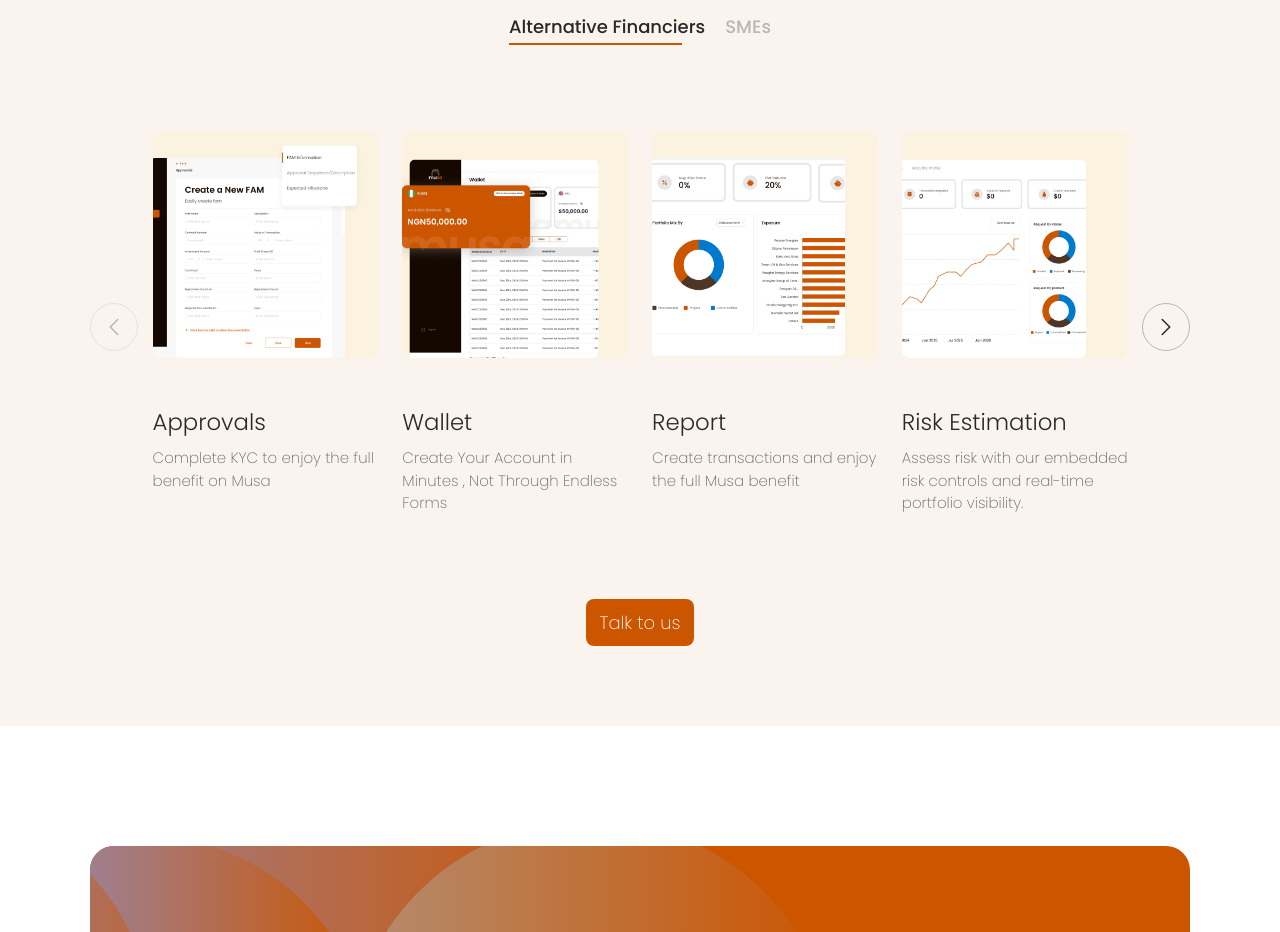
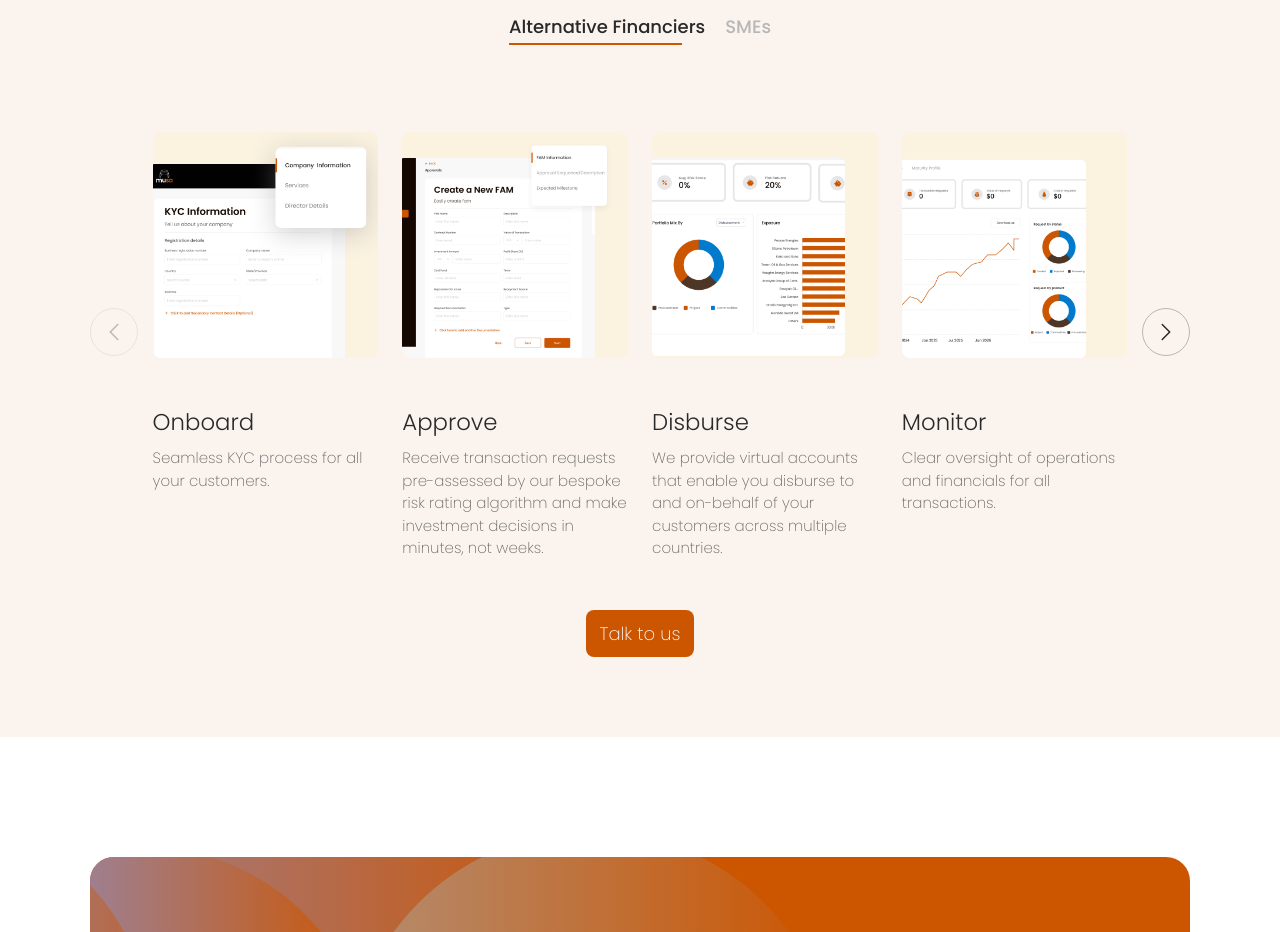
Before and after one commit to MonedaHQ/musa, a Next.js app: page /see-how in a window 1280 px wide. Shown: the part 1060-1992 px from the top of the page. Built offline with nearby package versions, Linux system fonts and the light colour scheme; no server answers.

Commit message:
fixed content and css issues

```diff
--- a/src/pages/homepage/Herosection.jsx
+++ b/src/pages/homepage/Herosection.jsx
@@ -38,6 +38,7 @@ function HeroContent() {
       <WordAnimator
         text="Imagine Private Credit, But Without Fear"
         highlightWords={{ Fear: 'var(--color-orange)' }}
+        as="h1"
       />
       <h4>
         Musa is a unified credit management and payment infrastructure built to
--- a/src/pages/homepage/styles/herosection.module.css
+++ b/src/pages/homepage/styles/herosection.module.css
@@ -1,8 +1,7 @@
 .heroSection {
   position: relative;
   width: 100%;
-  height: 100vh;
-  min-height: 800px; /* Ensure it doesn't get too squashed on small screens */
+  min-height: 100vh;
   overflow: hidden;
   background-color: #140800;
   color: var(--color-white);
@@ -10,15 +9,18 @@
   display: flex;
   flex-direction: column;
   padding-top: 8rem; /* Space for fixed header */
+  padding-bottom: 0;
 }
 
 .container {
   width: 100%;
-  height: 100%;
+  flex: 1;
   display: grid;
   grid-template-rows: 1fr auto;
   align-items: center;
   justify-items: center;
+  row-gap: 3rem;
+  padding: 2rem 0 0;
 }
 
 .ellipseTop,
@@ -46,10 +48,9 @@
   z-index: 1;
 
   width: 50%;
-  margin: auto;
 
   display: grid;
-  row-gap: 3rem;
+  row-gap: 2rem;
   justify-items: center;
   text-align: center;
 }
@@ -154,6 +155,82 @@
   }
 
   .container {
-    gap: 4rem;
+    row-gap: 2rem;
   }
 }
+
+/* Height-based media queries for short screens (e.g., 13" MacBook) */
+@media (max-height: 850px) {
+  .heroSection {
+    padding-top: 7rem;
+  }
+
+  .container {
+    row-gap: 2rem;
+    padding-top: 1rem;
+  }
+
+  .heroContent {
+    row-gap: 1.5rem;
+  }
+
+  .heroContent h4 {
+    font-size: 1.8rem;
+    line-height: 1.4;
+  }
+
+  .ctaButtons {
+    margin-top: 0.5rem;
+    gap: 1.5rem;
+  }
+}
+
+@media (max-height: 750px) {
+  .heroSection {
+    padding-top: 6rem;
+  }
+
+  .container {
+    row-gap: 1.5rem;
+    padding-top: 0.5rem;
+  }
+
+  .heroContent {
+    row-gap: 1rem;
+  }
+
+  .heroContent h4 {
+    font-size: 1.6rem;
+  }
+
+  .ctaButtons {
+    margin-top: 0;
+    gap: 1rem;
+  }
+
+  .dashboardPreview {
+    width: 85%;
+  }
+}
+
+@media (max-height: 650px) {
+  .heroSection {
+    padding-top: 5rem;
+  }
+
+  .container {
+    row-gap: 1rem;
+  }
+
+  .heroContent {
+    row-gap: 0.8rem;
+  }
+
+  .heroContent h4 {
+    font-size: 1.4rem;
+  }
+
+  .dashboardPreview {
+    width: 90%;
+  }
+}
--- a/src/pages/seehow/HowItWorks.jsx
+++ b/src/pages/seehow/HowItWorks.jsx
@@ -17,30 +17,33 @@ const tabs = [
 
 const financiersSteps = [
   {
-    image: '/assets/screens/fam.png',
-    title: 'Approvals',
-    description: 'Complete KYC to enjoy the full benefit on Musa',
+    image: '/assets/screens/confirm-kyc.png',
+    title: 'Onboard',
+    description: 'Seamless KYC process for all your customers.',
   },
   {
-    image: '/assets/screens/wallet-overview.png',
-    title: 'Wallet',
-    description: 'Create Your Account in Minutes , Not Through Endless Forms',
+    image: '/assets/screens/fam.png',
+    title: 'Approve',
+    description:
+      'Receive transaction requests pre-assessed by our bespoke risk rating algorithm and make investment decisions in minutes, not weeks.',
   },
   {
     image: '/assets/screens/reporting-2.png',
-    title: 'Report',
-    description: 'Create transactions and enjoy the full Musa benefit',
+    title: 'Disburse',
+    description:
+      'We provide virtual accounts that enable you disburse to and on-behalf of your customers across multiple countries.',
   },
   {
     image: '/assets/screens/risk-estimation.png',
-    title: 'Risk Estimation',
+    title: 'Monitor',
     description:
-      'Assess risk with our embedded risk controls and real-time portfolio visibility.',
+      'Clear oversight of operations and financials for all transactions.',
   },
   {
-    image: '/assets/screens/transaction-management.png',
-    title: 'Transaction Management',
-    description: 'Manage transactions efficiently with our unified platform.',
+    image: '/assets/screens/reporting.png',
+    title: 'Report',
+    description:
+      'View real-time updates through our dashboards and maturity profile.',
   },
 ];
 
@@ -174,9 +177,21 @@ function HowItWorks() {
         </div>
 
         <div className={styles.ctaWrapper}>
-          <Button variant="secondary" onClick={() => handleScrollTo('contact', 100)}>
-            Talk to us
-          </Button>
+          {activeTab === 'financiers' ? (
+            <Button
+              variant="secondary"
+              onClick={() => handleScrollTo('contact', 100)}
+            >
+              Talk to us
+            </Button>
+          ) : (
+            <Button
+              variant="secondary"
+              href="https://musa-app.moneda.africa/account/register"
+            >
+              Get started
+            </Button>
+          )}
         </div>
       </div>
     </Section>
```
